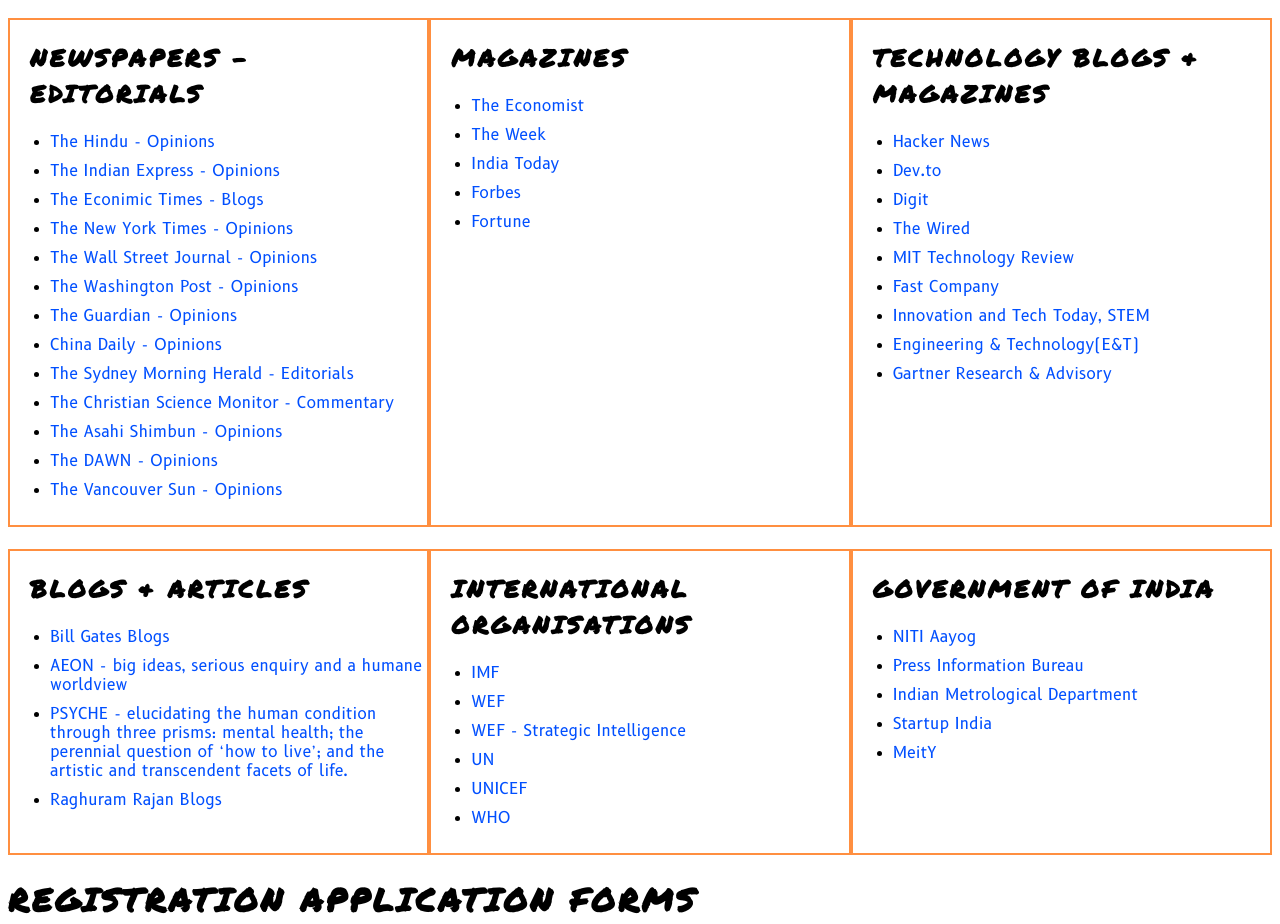
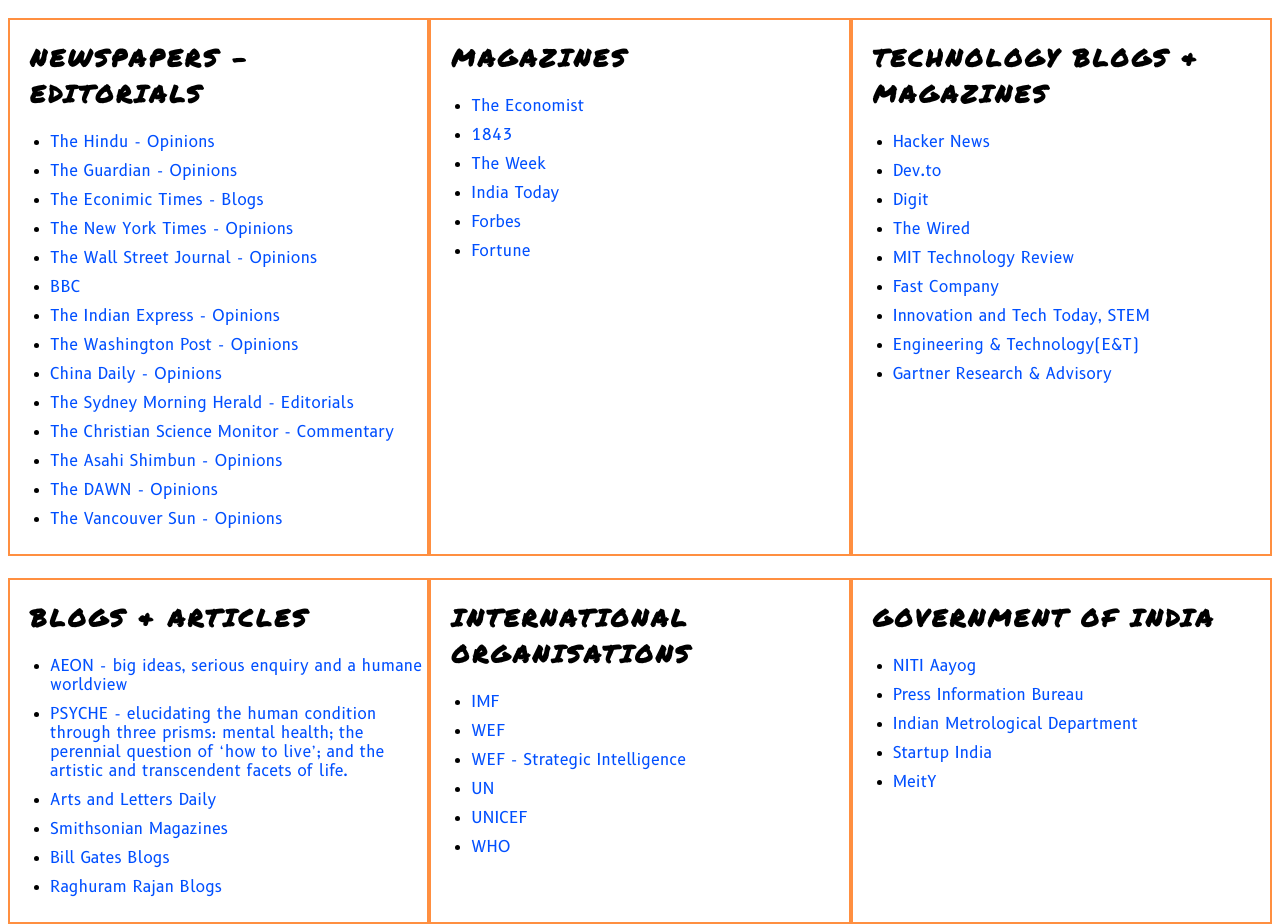
Before and after one commit to skylite9/Links, a plain HTML site: page index.html in a window 1280 px wide. Shown: the part 58-982 px from the top of the page. Drawn offline with Linux system fonts and the light colour scheme.

Commit message:
Added websites from VARC prep strategy meet

```diff
--- a/index.html
+++ b/index.html
@@ -21,12 +21,13 @@
 <H2>Newspapers - Editorials</H2>
 <ul>
 <li><a href="https://www.thehindu.com/opinion/">The Hindu - Opinions</a></li>
-<li><a href="https://indianexpress.com/section/opinion/">The Indian Express - Opinions</a></li>
+<li><a href="https://www.theguardian.com/profile/editorial">The Guardian - Opinions</a></li>
 <li><a href="https://economictimes.indiatimes.com/blogs/">The Econimic Times - Blogs</a></li>
 <li><a href="https://www.nytimes.com/section/opinion/editorials">The New York Times - Opinions</a></li>
 <li><a href="https://www.wsj.com/news/opinion">The Wall Street Journal - Opinions</a></li>
+<li><a href="https://www.bbc.com/">BBC</a></li>
+<li><a href="https://indianexpress.com/section/opinion/">The Indian Express - Opinions</a></li>
 <li><a href="https://www.washingtonpost.com/opinions/">The Washington Post - Opinions</a></li>
-<li><a href="https://www.theguardian.com/profile/editorial">The Guardian - Opinions</a></li>
 <li><a href="https://www.chinadaily.com.cn/opinion/">China Daily - Opinions</a></li>
 <li><a href="https://www.smh.com.au/topic/smh-editorial-1r6">The Sydney Morning Herald - Editorials</a></li>
 <li><a href="https://www.csmonitor.com/Commentary">The Christian Science Monitor - Commentary</a></li>
@@ -39,6 +40,7 @@
 <H2>Magazines</H2>
 <ul>
 <li><a href="https://www.economist.com/">The Economist</a></li>
+<li><a href="https://www.1843magazine.com/">1843</a></li>
 <li><a href="https://theweek.com/">The Week</a></li>
 <li><a href="https://www.indiatoday.in/">India Today</a></li>
 <li><a href="https://www.forbes.com/">Forbes</a></li>
@@ -65,9 +67,11 @@
 <div class="one">
 <H2>Blogs & Articles</H2>
 <ul>
-<li><a href="https://www.gatesnotes.com/">Bill Gates Blogs</a></li>
 <li><a href="https://aeon.co/">AEON -  big ideas, serious enquiry and a humane worldview</a></li>
 <li><a href="https://psyche.co/">PSYCHE - elucidating the human condition through three prisms: mental health; the perennial question of ‘how to live’; and the artistic and transcendent facets of life.</a></li>
+<li><a href="https://www.aldaily.com/">Arts and Letters Daily</a></li>
+<li><a href="https://www.smithsonianmag.com/">Smithsonian Magazines</a></li>
+<li><a href="https://www.gatesnotes.com/">Bill Gates Blogs</a></li>
 <li><a href="https://faculty.chicagobooth.edu/raghuram-rajan">Raghuram Rajan Blogs</a></li>
 </ul>
 </div>
```
